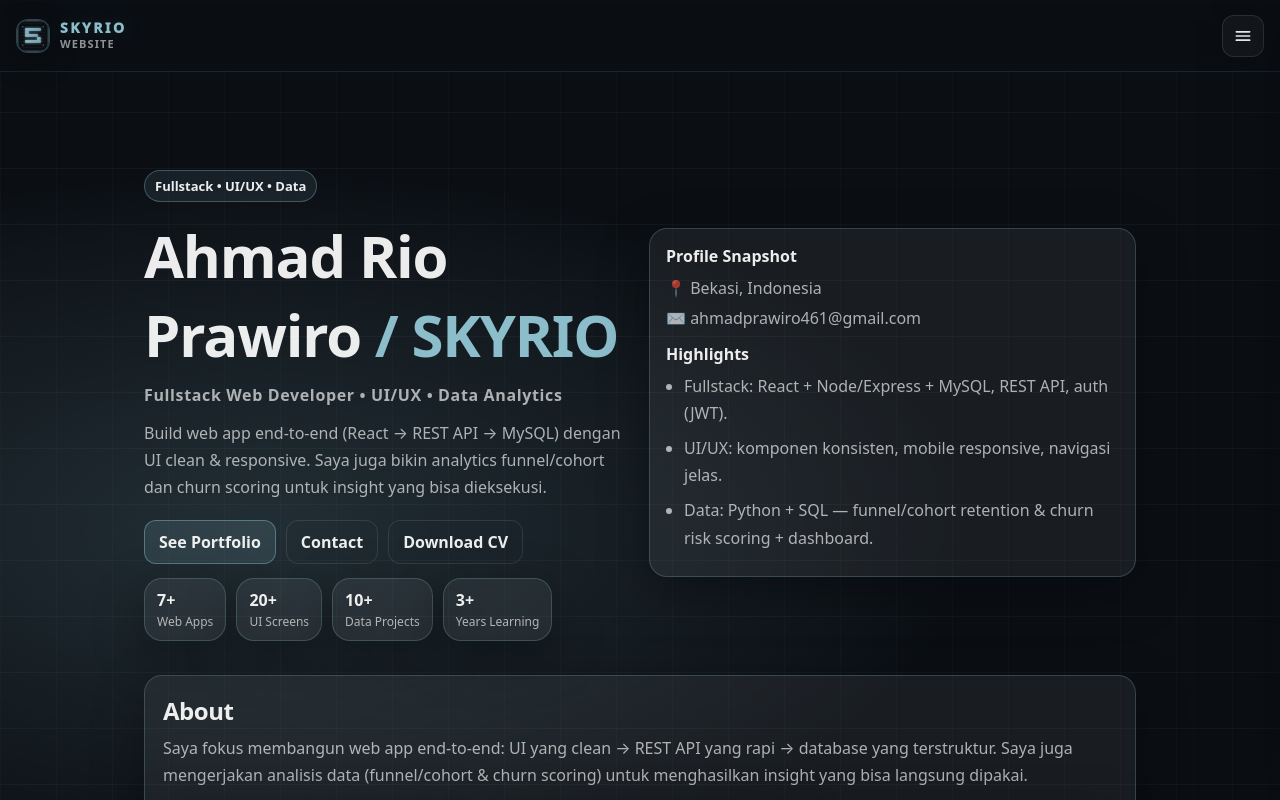
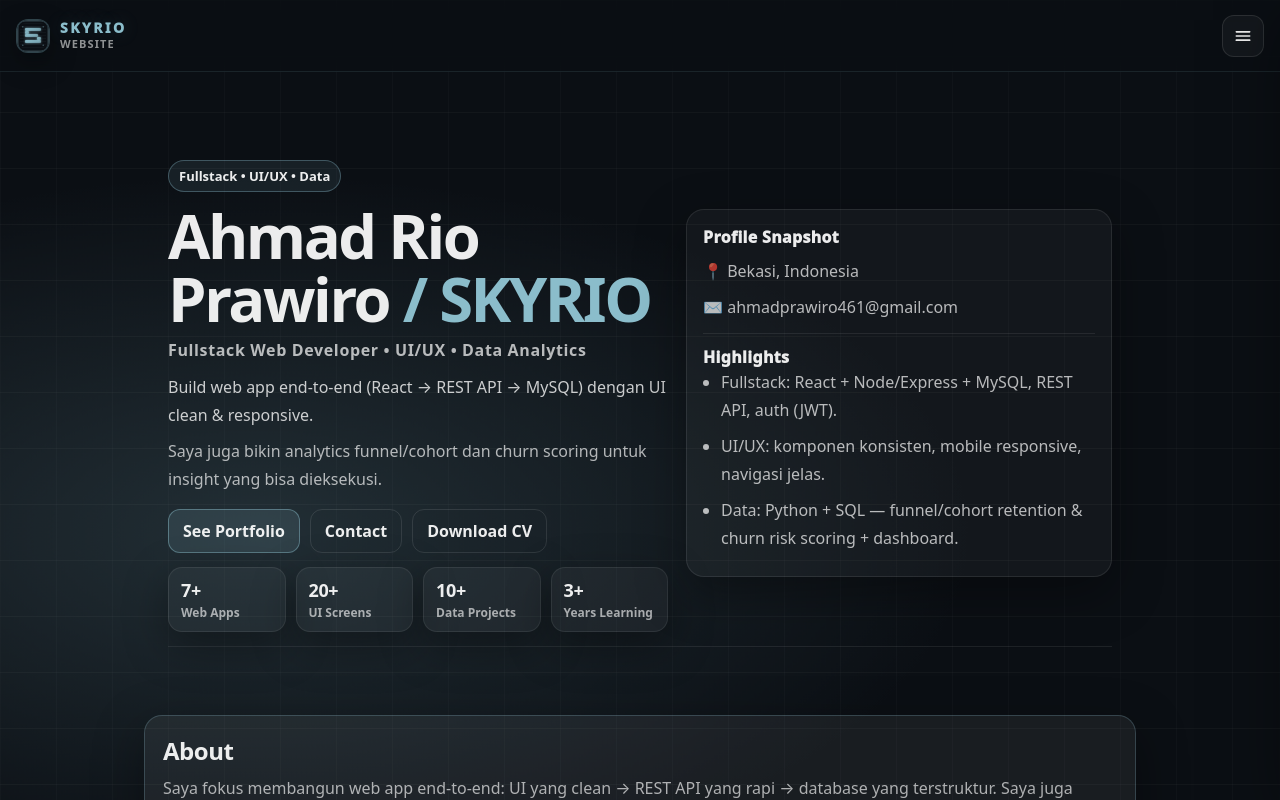
Before and after one commit to Skyrio-aoi/skyrio-website, a React (Vite) app: page / in a window 1280 px wide. Shown: the top 800 px of the page. Built offline with nearby package versions, Linux system fonts and the light colour scheme.

Commit message:
Improve hero layout: typography, stats grid, glass snapshot

```diff
--- a/src/sections/Hero.jsx
+++ b/src/sections/Hero.jsx
@@ -1,53 +1,48 @@
 import { profile } from "../data/profile";
 
 function cleanEntries(obj) {
-  return Object.entries(obj || {}).filter(
-    ([, v]) => typeof v === "string" && v.trim().length > 0
-  );
+  return Object.entries(obj || {}).filter(([, v]) => typeof v === "string" && v.trim().length > 0);
 }
 
 function prettyLabel(key) {
   if (!key) return "";
-  const map = {
-    github: "GitHub",
-    linkedin: "LinkedIn",
-    instagram: "Instagram",
-    email: "Email",
-  };
+  const map = { github: "GitHub", linkedin: "LinkedIn", instagram: "Instagram", email: "Email" };
   return map[key] || key.charAt(0).toUpperCase() + key.slice(1);
 }
 
 export default function Hero() {
   const socials = cleanEntries(profile.socials);
-
-  // ✅ CV path (public/docs/...)
   const CV_URL = "/docs/CV-Ahmad-Rio-Prawiro.pdf";
 
+  // Split tagline biar gak jadi 1 blok berat (optional, fallback aman)
+  const tagline = String(profile.tagline || "").trim();
+  const lines =
+    tagline.includes(".")
+      ? tagline.split(".").map((s) => s.trim()).filter(Boolean).slice(0, 2)
+      : [tagline];
+
   return (
-    <section id="home" style={{ padding: "64px 0 18px" }}>
-      <div className="grid cols-2" style={{ alignItems: "center", gap: 18 }}>
+    <section id="home" className="hero">
+      <div className="container">
+        <div className="hero-grid">
           {/* Left */}
-        <div>
+          <div className="hero-left">
             <div className="chip">Fullstack • UI/UX • Data</div>
 
-          <h1 style={{ fontSize: "clamp(34px,5vw,58px)", margin: "14px 0 10px" }}>
+            <h1 className="hero-title">
               {profile.name} <span className="accent">/ {profile.brand}</span>
             </h1>
 
-          <div className="muted" style={{ fontWeight: 900, letterSpacing: "0.04em" }}>
-            {profile.role}
-          </div>
+            <div className="hero-role">{profile.role}</div>
 
-          <p className="muted" style={{ marginTop: 14, lineHeight: 1.7 }}>
-            {profile.tagline}
-          </p>
+            {lines[0] && <p className="hero-lead">{lines[0]}.</p>}
+            {lines[1] && <p className="hero-lead hero-lead2">{lines[1]}.</p>}
 
             {/* CTA */}
-          <div style={{ display: "flex", gap: 10, flexWrap: "wrap", marginTop: 18 }}>
+            <div className="hero-cta">
               <a className="btn" href="#portfolio">See Portfolio</a>
               <a className="btn ghost" href="#contact">Contact</a>
 
-            {/* ✅ Download CV */}
               {!!CV_URL && (
                 <a
                   className="btn ghost"
@@ -63,61 +58,57 @@ export default function Hero() {
             </div>
 
             {/* Stats */}
-          <div style={{ display: "flex", gap: 10, flexWrap: "wrap", marginTop: 14 }}>
+            <div className="hero-stats">
               {(profile.stats || []).map((s) => (
-              <div key={s.label} className="card" style={{ padding: "10px 12px" }}>
-                <div style={{ fontWeight: 900 }}>{s.value}</div>
-                <div className="muted" style={{ fontSize: 12, marginTop: 2 }}>
-                  {s.label}
-                </div>
+                <div key={s.label} className="stat-pill">
+                  <b>{s.value}</b>
+                  <span>{s.label}</span>
                 </div>
               ))}
             </div>
           </div>
 
-        {/* Right card */}
-        <div className="card" style={{ padding: 16 }}>
-          <div style={{ fontWeight: 900, marginBottom: 10 }}>Profile Snapshot</div>
+          {/* Right */}
+          <div className="hero-right">
+            <div className="card profile-snapshot">
+              <div className="snapshot-head">
+                <div className="snapshot-title">Profile Snapshot</div>
+              </div>
 
-          <div className="muted" style={{ display: "grid", gap: 8 }}>
+              <div className="snapshot-meta">
                 <div>📍 {profile.location}</div>
                 <div>✉️ {profile.email}</div>
               </div>
 
-          {/* Socials (auto hide if empty) */}
               {socials.length > 0 && (
-            <div style={{ marginTop: 12 }}>
-              <div className="muted" style={{ fontWeight: 800, marginBottom: 8 }}>
-                Social
-              </div>
-              <div style={{ display: "flex", gap: 8, flexWrap: "wrap" }}>
+                <>
+                  <div className="snapshot-divider" />
+                  <div className="snapshot-subtitle">Social</div>
+                  <div className="snapshot-chips">
                     {socials.map(([key, url]) => (
-                  <a
-                    key={key}
-                    className="chip"
-                    href={url}
-                    target="_blank"
-                    rel="noreferrer"
-                    style={{ textDecoration: "none" }}
-                  >
+                      <a key={key} className="chip" href={url} target="_blank" rel="noreferrer">
                         {prettyLabel(key)}
                       </a>
                     ))}
                   </div>
-            </div>
+                </>
               )}
 
-          {/* Highlights */}
-          <div style={{ marginTop: 14 }}>
-            <div style={{ fontWeight: 900, marginBottom: 8 }}>Highlights</div>
-            <ul className="muted" style={{ margin: 0, paddingLeft: 18, lineHeight: 1.7 }}>
+              <div className="snapshot-divider" />
+
+              <div className="snapshot-title">Highlights</div>
+              <ul className="snapshot-list">
                 {(profile.highlights || []).map((h) => (
-                <li key={h} style={{ marginBottom: 8 }}>{h}</li>
+                  <li key={h}>{h}</li>
                 ))}
               </ul>
             </div>
           </div>
         </div>
+
+        {/* Section break biar gak terasa panjang */}
+        <hr />
+      </div>
     </section>
   );
 }
--- a/src/styles/theme.css
+++ b/src/styles/theme.css
@@ -476,3 +476,142 @@ hr{
   :root{ --nav-h: 64px; }
   .navwrap{ padding: 10px 14px; }
 }
+
+/* ===== HERO UPGRADE (Premium, less flat) ===== */
+.hero{ padding: 26px 0 10px; }
+
+.hero-grid{
+  display: grid;
+  gap: 18px;
+  align-items: start;
+}
+
+@media (min-width: 980px){
+  .hero-grid{ grid-template-columns: 1.08fr 0.92fr; align-items: center; }
+}
+
+/* Title/typography */
+.hero-title{
+  font-size: clamp(40px, 4.8vw, 72px);
+  line-height: 1.02;
+  letter-spacing: -0.04em;
+  margin: 12px 0 10px;
+}
+.hero-role{
+  font-weight: 900;
+  color: rgba(255,255,255,0.70);
+  letter-spacing: 0.04em;
+  margin-bottom: 12px;
+}
+.hero-lead{
+  max-width: 62ch;
+  color: rgba(255,255,255,0.78);
+  line-height: 1.75;
+  margin: 8px 0 0;
+}
+.hero-lead2{ color: rgba(255,255,255,0.68); }
+
+/* CTA */
+.hero-cta{
+  display: flex;
+  gap: 10px;
+  flex-wrap: wrap;
+  margin-top: 16px;
+}
+
+/* Stats: grid, not random cards */
+.hero-stats{
+  display: grid;
+  grid-template-columns: repeat(4, minmax(0, 1fr));
+  gap: 10px;
+  margin-top: 14px;
+}
+@media (max-width: 980px){
+  .hero-stats{ grid-template-columns: repeat(2, minmax(0, 1fr)); }
+}
+
+.stat-pill{
+  padding: 10px 12px;
+  border-radius: 14px;
+  background: rgba(255,255,255,0.04);
+  border: 1px solid rgba(255,255,255,0.08);
+  box-shadow: 0 14px 44px rgba(0,0,0,0.35);
+  display: grid;
+  gap: 2px;
+  transition: transform 160ms ease, border-color 160ms ease, background 160ms ease;
+}
+.stat-pill b{
+  font-size: 18px;
+  letter-spacing: -0.02em;
+}
+.stat-pill span{
+  font-size: 12px;
+  color: rgba(255,255,255,0.62);
+  font-weight: 800;
+}
+.stat-pill:hover{
+  transform: translateY(-2px);
+  background: rgba(255,255,255,0.06);
+  border-color: rgba(139,189,203,0.22);
+}
+
+/* Snapshot: more glassy, more premium */
+.profile-snapshot{
+  padding: 16px;
+  background: rgba(255,255,255,0.035);
+  border-color: rgba(255,255,255,0.09);
+}
+
+.snapshot-head{
+  display: flex;
+  align-items: center;
+  justify-content: space-between;
+  gap: 10px;
+  margin-bottom: 10px;
+}
+
+.snapshot-title{
+  font-weight: 950;
+  letter-spacing: 0.02em;
+}
+
+.snapshot-meta{
+  display: grid;
+  gap: 8px;
+  color: rgba(255,255,255,0.70);
+  line-height: 1.7;
+}
+
+.snapshot-subtitle{
+  margin-top: 10px;
+  margin-bottom: 8px;
+  color: rgba(255,255,255,0.62);
+  font-weight: 900;
+  letter-spacing: 0.04em;
+}
+
+.snapshot-chips{
+  display: flex;
+  gap: 8px;
+  flex-wrap: wrap;
+}
+
+.snapshot-divider{
+  height: 1px;
+  background: rgba(255,255,255,0.08);
+  margin: 12px 0;
+}
+
+.snapshot-list{
+  margin: 0;
+  padding-left: 18px;
+  line-height: 1.75;
+  color: rgba(255,255,255,0.70);
+}
+.snapshot-list li{ margin-bottom: 8px; }
+
+/* Mobile spacing */
+@media (max-width: 760px){
+  .hero{ padding: 18px 0 6px; }
+  .hero-title{ font-size: clamp(34px, 8vw, 52px); }
+}
```
Lines whose indentation alone changed are shown as unchanged.
